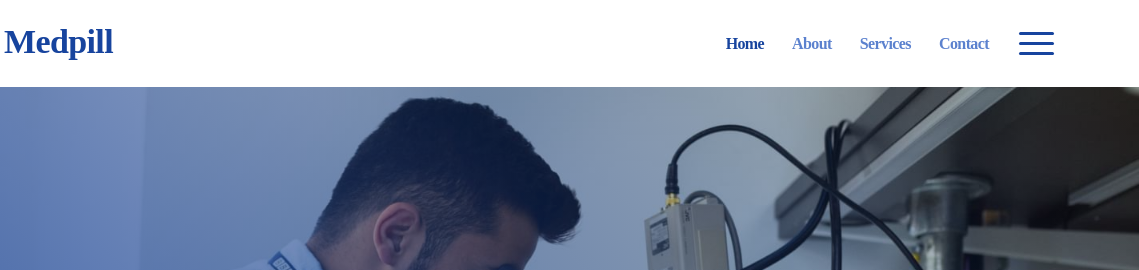
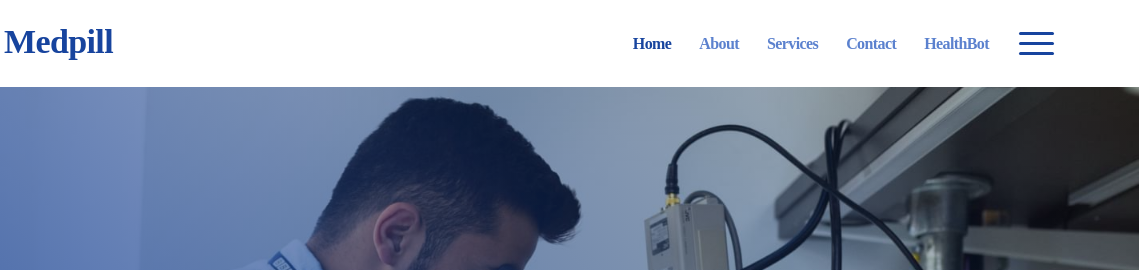
Before and after one commit to UdayGopi1712/FRT, a plain HTML site: page index.html in a window 1280 px wide. Shown: the top 270 px of the page, 141-1280 px from the left. Drawn offline with Linux system fonts and the light colour scheme; a script that the page names is missing; a web font is replaced by a local one.

Commit message:
Update index.html

```diff
--- a/index.html
+++ b/index.html
@@ -40,6 +40,9 @@
           </li>
           <li class="nav-item">
             <a class="nav-link" href="contact.html">Contact</a>
+          </li>
+	<li class="nav-item">
+            <a class="nav-link" href="healthbot.html">HealthBot</a>
           </li>
         </ul>
       </div>
@@ -87,6 +90,9 @@
                 <li class="nav-item">
                   <a class="nav-link" href="contact.html">Contact</a>
                 </li>
+		<li class="nav-item">
+            	<a class="nav-link" href="healthbot.html">HealthBot</a>
+          	</li>
               </ul>
             </nav>
           </div>
```
